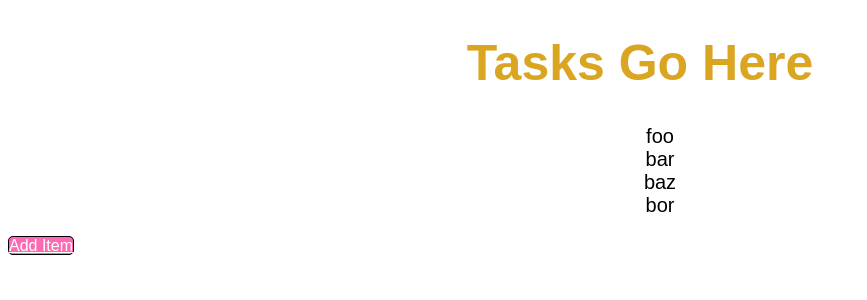
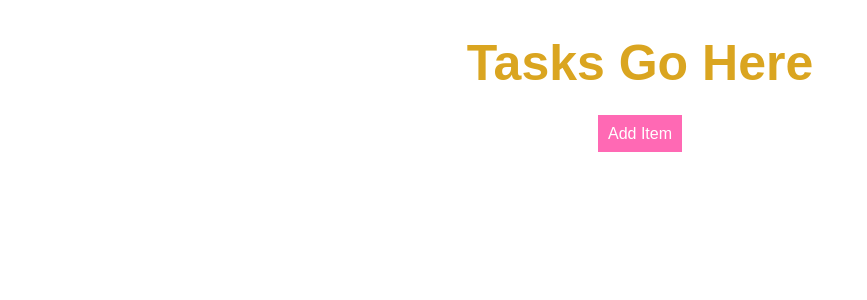
Before and after one commit to AchrafHsain7/CS50Web, a Django app: page /tasks/ in a window 1280 px wide. Shown: the top 300 px of the page, without its empty margins (0-867 px from the left). Run offline with Django 4.2, Linux system fonts and the light colour scheme.

Commit message:
completeing the base app

```diff
--- a/week4/Project2/newyear/urls.py
+++ b/week4/Project2/newyear/urls.py
@@ -2,5 +2,5 @@ from django.urls import path
 from . import views
 
 urlpatterns = [
-    path('', views.index, name='newyear')
+    path('', views.index, name='index')
 ]
--- a/week4/Project2/tasks/static/tasks/style.css
+++ b/week4/Project2/tasks/static/tasks/style.css
@@ -15,13 +15,15 @@ ul {
 div {
   text-align: center;
   border-radius: 5px;
+  margin: 30px;
 }
 
 a {
+  width: 100px;
   text-align: center;
   font-family: Arial, Helvetica, sans-serif;
   background-color: hotpink;
   color: white;
-  border: solid black 1px;
-  border-radius: 5px;
+  text-decoration: none;
+  padding: 10px;
 }
--- a/week4/Project2/tasks/templates/tasks/index.html
+++ b/week4/Project2/tasks/templates/tasks/index.html
@@ -7,5 +7,7 @@
         <li>{{task}}</li>
     {% endfor %}
     </ul>
-    <a href="{% url 'add' %}">Add Item</a>
+    <div>
+        <a href="{% url 'tasks:add' %}">Add Item</a>
+    </div>
 {% endblock %}
--- a/week4/Project2/tasks/urls.py
+++ b/week4/Project2/tasks/urls.py
@@ -2,6 +2,7 @@ from django.urls import path
 
 from . import views
 
+app_name = "tasks"
 urlpatterns = [
     path('', views.index, name='index'),
     path('add', views.add, name='add')
--- a/week4/Project2/tasks/views.py
+++ b/week4/Project2/tasks/views.py
@@ -1,6 +1,13 @@
 from django.shortcuts import render
+from django import forms
+from django.http import HttpResponseRedirect
+from django.urls import reverse
 
-TASKS = ["foo", "bar", "baz", "bor"]
+class NewTaskForm(forms.Form):
+    task = forms.CharField(label="New Task")
+
+
+TASKS = []
 # Create your views here.
 def index(request):
     return render(request, 'tasks/index.html', {
@@ -8,4 +15,17 @@ def index(request):
     })
 
 def add(request):
-    return render(request, 'tasks/add.html')
+    if request.method == "POST":
+        form = NewTaskForm(request.POST)
+        if form.is_valid():
+            task = form.cleaned_data["task"]
+            TASKS.append(task)
+            return HttpResponseRedirect(reverse("tasks:index"))
+        else:
+            return render(request, 'tasks/add.html', {
+                "form": form
+            })
+
+    return render(request, 'tasks/add.html', {
+        "form": NewTaskForm()
+    })
```
Also changed, not shown: week4/Project2/tasks/templates/tasks/add.html (+7 -3 lines).
